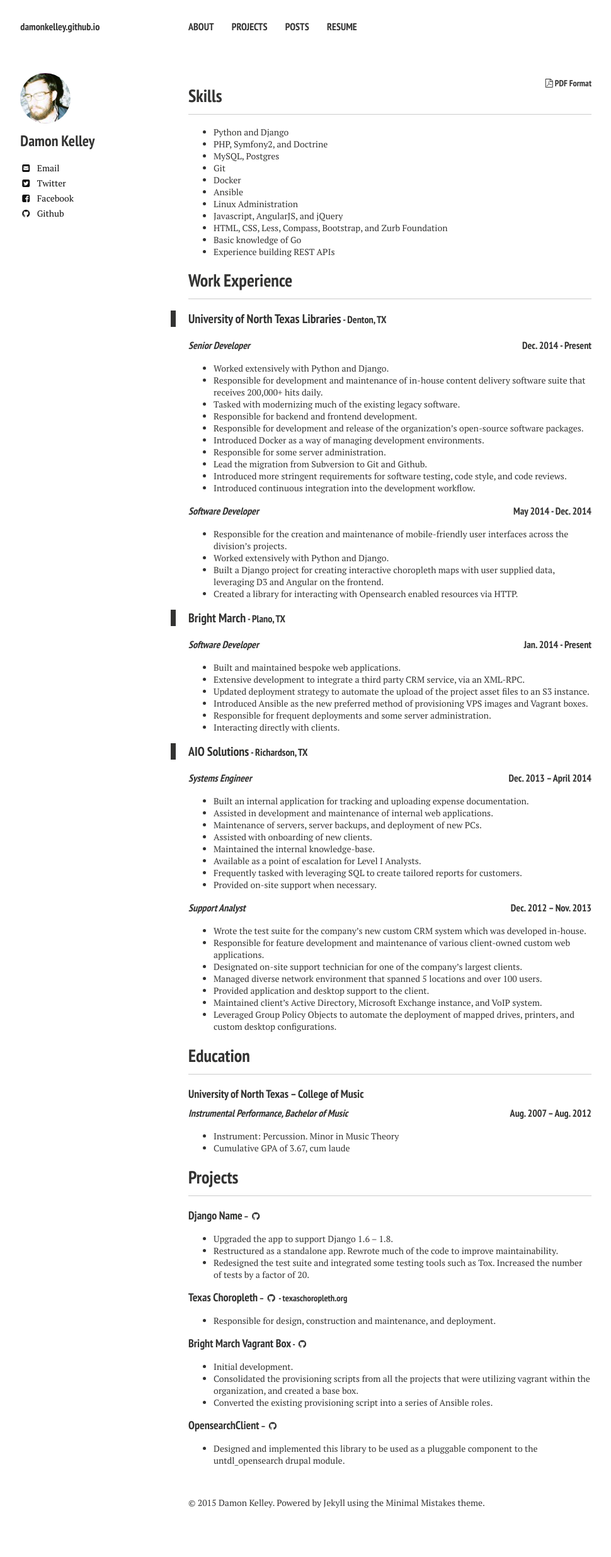
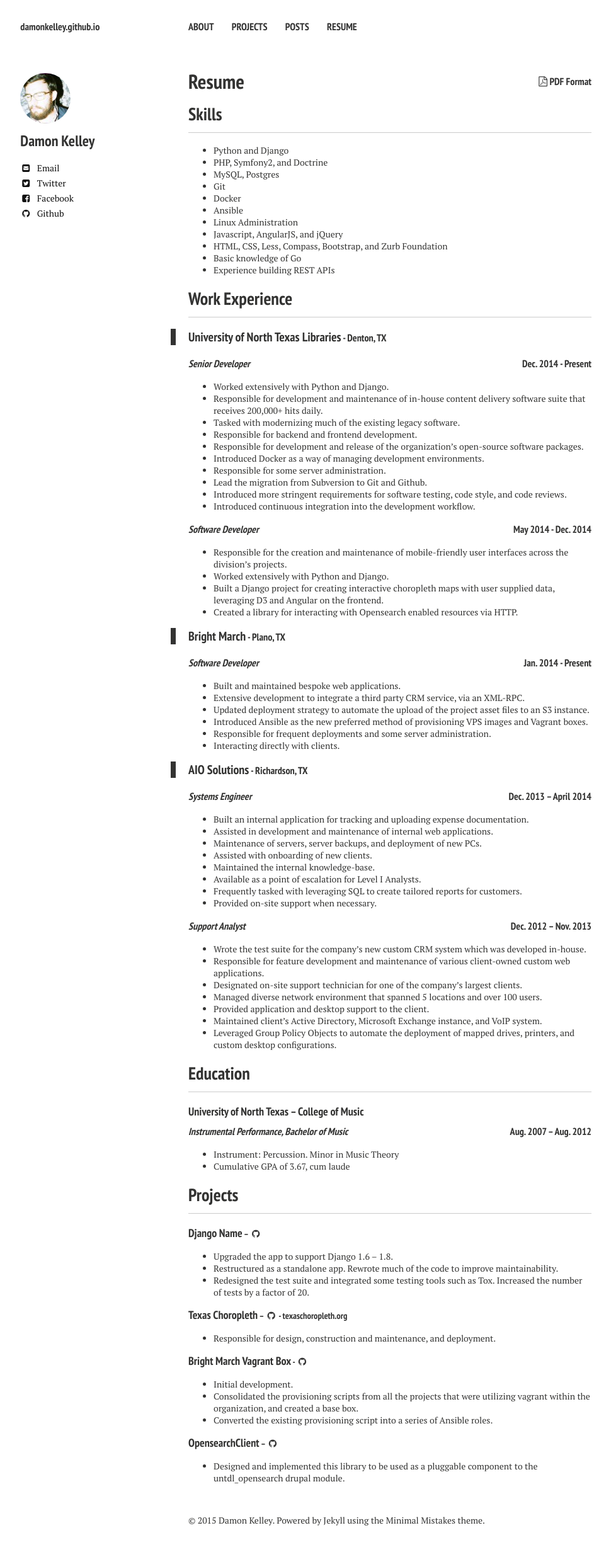
Before and after one commit to damonkelley/damonkelley.github.io, a Jekyll site: the page built from resume/index.md, in a window 1280 px wide. Shown: the whole page at 63% size, without its empty margins (21-991 px from the left). Built offline with Jekyll 4.4.1, drawn with Linux system fonts in a browser that asks for light colours; nearby versions of some CDN libraries; before the commit the page ends 2444 px from its top, so only the background shows below that.

Commit message:
Add a heading to the resume page.

```diff
--- a/_layouts/resume.html
+++ b/_layouts/resume.html
@@ -33,9 +33,9 @@
     {% include _author-bio.html %}
   </div>
   <article class="resume">
-  <div class="right">
-      <h6><a href="/docs/resume-damonkelley.pdf"><i class="fa fa-fw fa-file-pdf-o"></i>PDF Format</a></h6>
-  </div>
+  <h1>{{ page.title }}
+      <small class="right"><a href="/docs/resume-damonkelley.pdf"><i class="fa fa-fw fa-file-pdf-o"></i>PDF Format</a></small>
+  </h1>
     <div class="article-wrap">
       {{ content }}
     </div><!-- /.article-wrap -->
--- a/_sass/custom.scss
+++ b/_sass/custom.scss
@@ -2,13 +2,16 @@
     text-transform: none;
 }
 
+
 .resume {
     @extend .page;
-
+    h1 > small {
+        @include font-size(16);
+    }
     h3 {
         @include font-size(20);
     }
-    h1, h2, h3, h4, h5, h6 {
+    h2, h3, h4, h5, h6 {
         margin-bottom: .2em;
     }
     h3, h4, h5, h6 {
@@ -16,9 +19,6 @@
     }
     ul {
         font-size: 14px;
-    }
-    .right {
-        float: right;
     }
 
     blockquote {
@@ -28,5 +28,8 @@
     p {
         margin-bottom: .5em;
     }
+    .right {
+        float: right;
+    }
 
 }
```
